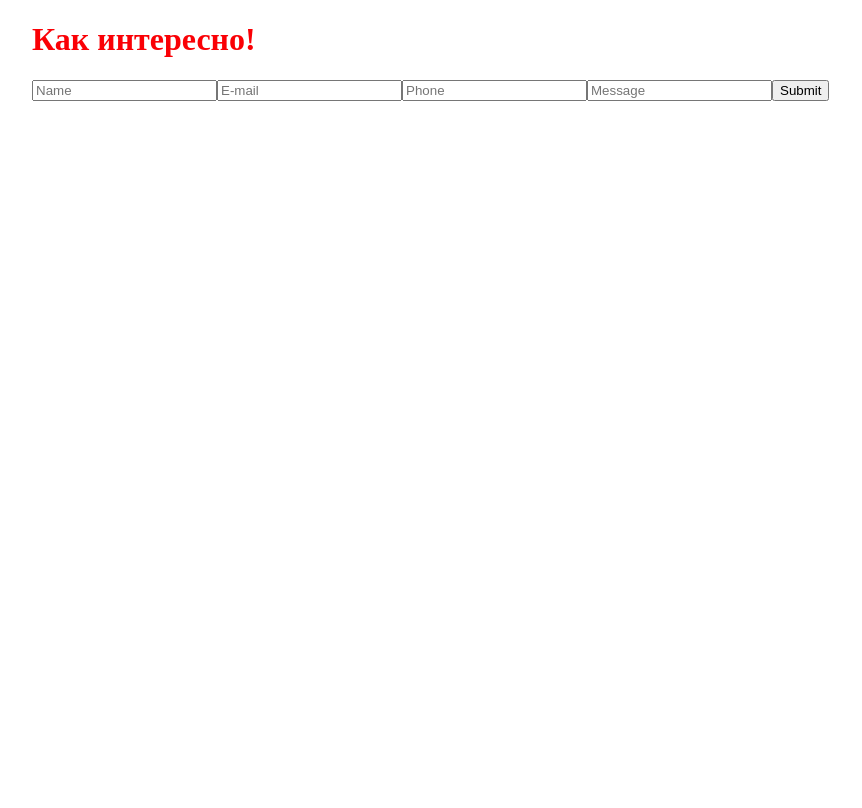
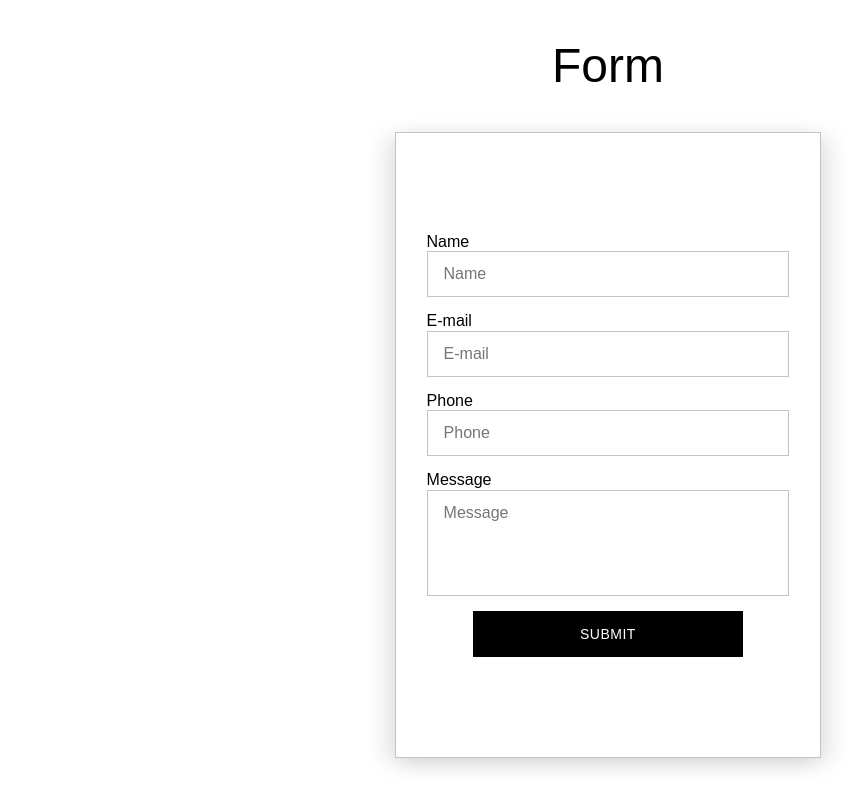
Before and after one commit to IrinaPeshko/itprofit-test-tasks, a website built with webpack: page src/index.html in a window 1280 px wide. Shown: the whole page, without its empty margins (32-894 px from the left). Built offline with nearby package versions, Linux system fonts and the light colour scheme.

Commit message:
feat: add styles to form

```diff
--- a/package.json
+++ b/package.json
@@ -8,6 +8,7 @@
     "dev": "webpack --mode development",
     "start": "webpack serve",
     "lint": "eslint 'src/**/*.{js,jsx}' --quiet",
+    "lint:fix": "eslint --debug src --fix --color",
     "format": "prettier --write 'src/**/*.{js,jsx,json,css,scss,md}'"
   },
   "keywords": [],
@@ -31,5 +32,8 @@
     "webpack": "^5.90.1",
     "webpack-cli": "^5.1.4",
     "webpack-dev-server": "^4.15.1"
+  },
+  "dependencies": {
+    "normalize.css": "^8.0.1"
   }
 }
--- a/src/components/form/form.js
+++ b/src/components/form/form.js
@@ -1,32 +1,66 @@
+import '../../styles/form.scss';
+
 export function createContactForm() {
-    const form = document.createElement('form');
-    form.className = 'contact-form';
+  const formContainer = document.createElement('div');
+  formContainer.className = 'form__container';
 
-    const nameInput = document.createElement('input');
-    nameInput.type = 'text';
-    nameInput.name = 'name';
-    nameInput.placeholder = 'Name';
+  const form = document.createElement('form');
+  form.classList.add('form');
 
-    const emailInput = document.createElement('input');
-    emailInput.type = 'email';
-    emailInput.name = 'email';
-    emailInput.placeholder = 'E-mail';
+  const nameField = createFormField('name', 'text', 'Name', 'input');
+  const emailField = createFormField('email', 'email', 'E-mail', 'input');
+  const phoneField = createFormField('phone', 'text', 'Phone', 'input');
+  const messageField = createFormField(
+    'message',
+    'text',
+    'Message',
+    'textarea'
+  );
 
-    const phone = document.createElement('input');
-    phone.type = 'number';
-    phone.name = 'phone';
-    phone.placeholder = 'Phone';
+  const submitButton = document.createElement('button');
+  submitButton.type = 'submit';
+  submitButton.textContent = 'Submit';
+  submitButton.className = 'button form__button_submit';
 
-    const message = document.createElement('input');
-    message.type = 'text';
-    message.name = 'message';
-    message.placeholder = 'Message';
+  form.append(nameField, emailField, phoneField, messageField, submitButton);
+  formContainer.append(form);
 
-    const submitButton = document.createElement('button');
-    submitButton.type = 'submit';
-    submitButton.textContent = 'Submit';
+  return formContainer;
+}
 
-    form.append(nameInput, emailInput, phone, message, submitButton);
+function createFormField(name, type, placeholder, inputType) {
+  const fieldWrapper = document.createElement('div');
+  fieldWrapper.className = 'field__wrapper';
 
-    return form;
+  const label = document.createElement('label');
+  label.className = 'form__label';
+  label.setAttribute('for', name);
+  label.textContent = placeholder;
+
+  const inputWrapper = document.createElement('span');
+  inputWrapper.className = 'form__input-wrapper';
+
+  let input;
+  if (inputType === 'textarea') {
+    input = document.createElement('textarea');
+    input.rows = 4;
+    input.classList.add('form__textarea');
+  } else {
+    input = document.createElement('input');
+    input.type = type;
+  }
+
+  input.classList.add('form__input');
+  input.id = name;
+  input.name = name;
+  input.placeholder = placeholder;
+
+  const messageSpan = document.createElement('span');
+  messageSpan.className = 'form__message';
+  messageSpan.setAttribute('aria-live', 'polite');
+
+  inputWrapper.append(input, messageSpan);
+  fieldWrapper.append(label, inputWrapper);
+
+  return fieldWrapper;
 }
--- a/src/index.js
+++ b/src/index.js
@@ -7,7 +7,8 @@ const container = document.createElement('div');
 container.className = 'app__container';
 
 const heading = document.createElement('h1');
-heading.textContent = 'Как интересно!';
+heading.textContent = 'Form';
+heading.className = 'app__heading';
 
 const form = createContactForm();
 
--- /dev/null
+++ b/src/styles/form.scss
@@ -0,0 +1,65 @@
+.form__container {
+  width: 35%;
+  height: fit-content;
+  display: flex;
+  justify-content: center;
+  align-items: center;
+  border: 1px solid #c4c4c4;
+  padding: 100px 10px;
+  margin: auto;
+  box-shadow:
+    10px 5px 20px rgba(0, 0, 0, 0.1),
+    -10px 5px 20px rgba(0, 0, 0, 0.1);
+
+  @media (max-width: 900px) {
+    width: 50%;
+  }
+  @media (max-width: 700px) {
+    width: 80%;
+  }
+  @media (max-width: 200px) {
+    width: 100%;
+  }
+}
+
+.form {
+  display: flex;
+  flex-direction: column;
+  align-items: center;
+  width: 90%;
+}
+
+.field__wrapper {
+  width: 100%;
+  margin-bottom: 15px;
+}
+.form__label {
+  align-self: flex-start;
+  max-width: 100%;
+}
+
+.form__input-wrapper {
+  display: flex;
+  flex-direction: column;
+  width: 100%;
+  max-width: 100%;
+  position: relative;
+}
+
+.form__input {
+  max-width: 100%;
+  padding: 12px 16px;
+  background-color: #ffffff;
+  border: 1px solid #c4c4c4;
+  font: inherit;
+  line-height: 125%;
+  resize: none;
+  &.form__textarea {
+    max-width: 100%;
+  }
+}
+
+.form__button_submit {
+  width: 270px;
+  max-width: 100%;
+}
--- a/src/styles/main.scss
+++ b/src/styles/main.scss
@@ -1,12 +1,39 @@
+@import '~normalize.css';
 $font-size: 1rem;
-$font-color: lch(53 105 40);
+$font-family: 'Oswald', Arial, sans-serif;
 
 html {
   font-size: $font-size;
-  color: $font-color;
 }
+
 .app__container {
+  font-family: $font-family;
   width: 90vw;
   height: 90vw;
   margin: auto;
 }
+
+.app__heading {
+  text-align: center;
+  font-size: 48px;
+  font-weight: 400;
+  line-height: 141.667%;
+}
+
+.button {
+  padding: 15px 10px;
+  border: none;
+  background-color: #000000;
+  color: #ffffff;
+  max-width: 100%;
+  font-size: 14px;
+  font-weight: 500;
+  text-transform: uppercase;
+  letter-spacing: 0.5px;
+  text-align: center;
+  transition: all 0.3s ease-in;
+  &:hover {
+    cursor: pointer;
+    background-color: #eb5757;
+  }
+}
```
Also changed, not shown: .eslintrc.js, 1 other file.
